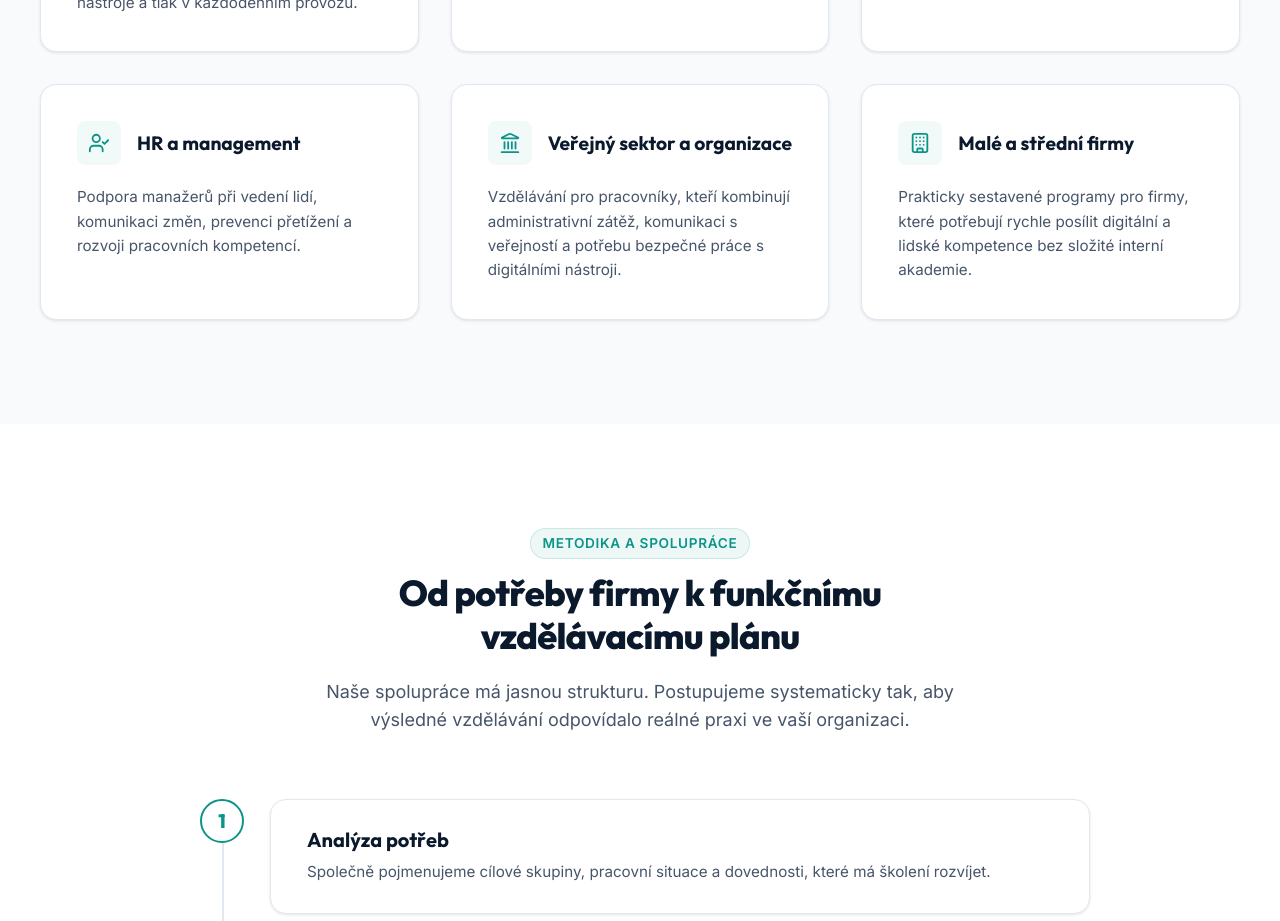
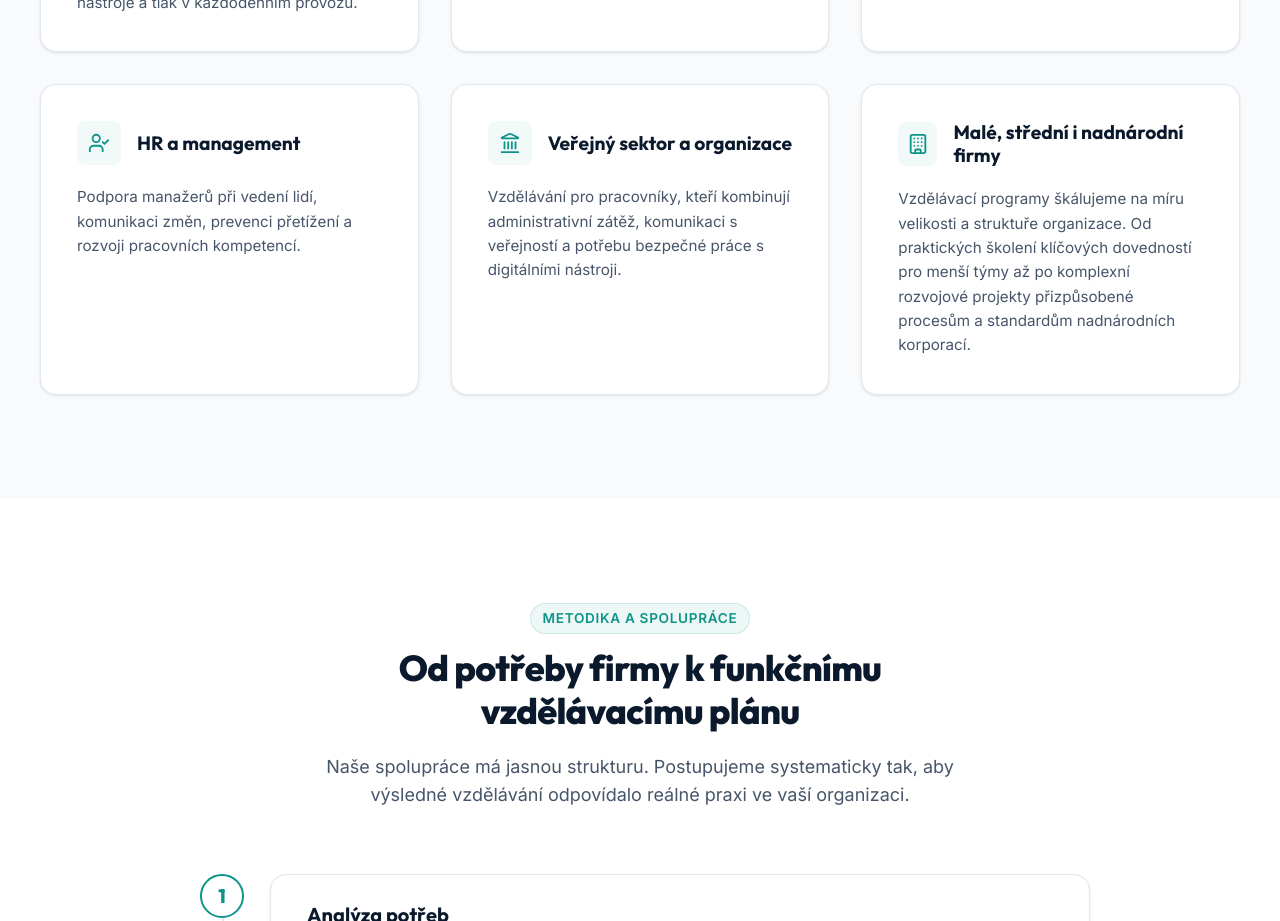
Before and after one commit to radoszek007/Evolvica, a React (Vite) app: page / in a window 1280 px wide. Shown: the part 3900-4821 px from the top of the page. Built offline with nearby package versions, Linux system fonts and the light colour scheme.

Commit message:
chore: update target audience card to include small, medium, and multinational companies

```diff
--- a/src/components/TargetAudience.jsx
+++ b/src/components/TargetAudience.jsx
@@ -31,8 +31,8 @@ export default function TargetAudience() {
     },
     {
       icon: <Building size={22} />,
-      title: 'Malé a střední firmy',
-      desc: 'Prakticky sestavené programy pro firmy, které potřebují rychle posílit digitální a lidské kompetence bez složité interní akademie.'
+      title: 'Malé, střední i nadnárodní firmy',
+      desc: 'Vzdělávací programy škálujeme na míru velikosti a struktuře organizace. Od praktických školení klíčových dovedností pro menší týmy až po komplexní rozvojové projekty přizpůsobené procesům a standardům nadnárodních korporací.'
     }
   ];
 
```
